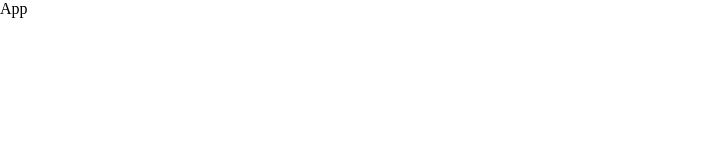
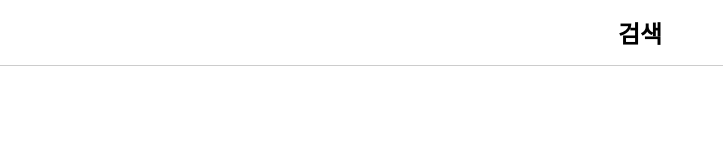
Before and after one commit to rnrn99/practice_React-JS, a React app in the folder component/: page / in a window 1280 px wide. Shown: the top 160 px of the page, without its empty margins (0-723 px from the left). Built offline with nearby package versions, Linux system fonts and the light colour scheme.

Commit message:
create header with functional component

```diff
--- a/component/src/App.js
+++ b/component/src/App.js
@@ -1,7 +1,8 @@
 import React from "react";
+import Header from "./components/Header";
 
 export default class App extends React.Component {
   render() {
-    return <div>App</div>;
+    return <Header />;
   }
 }
--- /dev/null
+++ b/component/src/components/Header.js
@@ -0,0 +1,11 @@
+import React from "react";
+
+const Header = () => {
+  return (
+    <header>
+      <h2 className="container">검색</h2>
+    </header>
+  );
+};
+
+export default Header;
```
